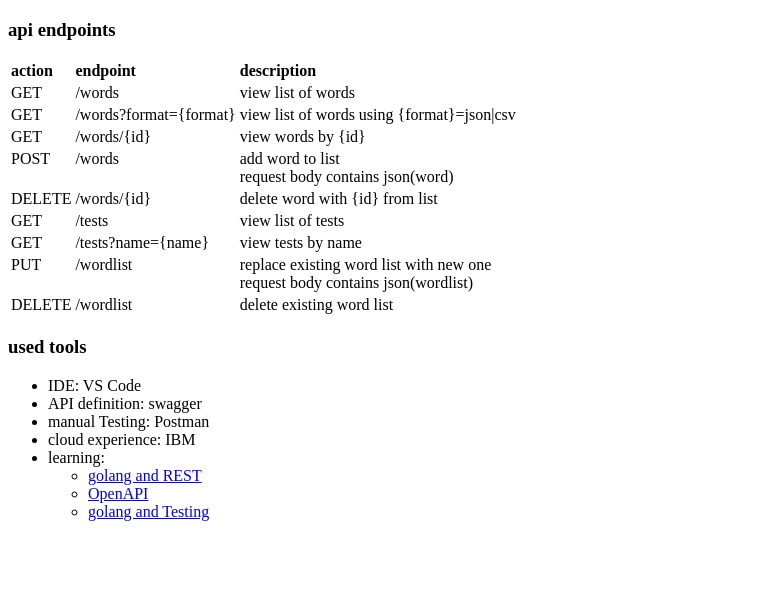
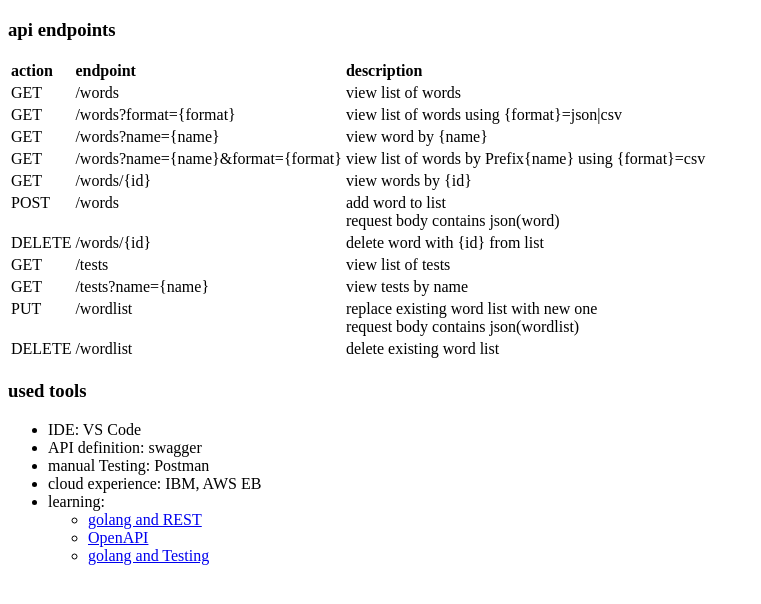
Before and after one commit to mazeForGit/WordlistTranslator, a plain HTML site: page public/index.html in a window 1280 px wide. Shown: the whole page, without its empty margins (0-761 px from the left). Drawn offline with Linux system fonts and the light colour scheme.

Commit message:
endpoint /words?name

```diff
--- a/public/index.html
+++ b/public/index.html
@@ -22,6 +22,16 @@
             <td>GET</td>
             <td>/words?format={format}</td>
             <td>view list of words using {format}=json|csv</td>
+        </tr>
+		<tr valign="top">
+            <td>GET</td>
+            <td>/words?name={name}</td>
+            <td>view word by {name}</td>
+        </tr>
+		<tr valign="top">
+            <td>GET</td>
+            <td>/words?name={name}&format={format}</td>
+            <td>view list of words by Prefix{name} using {format}=csv</td>
         </tr>
         <tr valign="top">
             <td>GET</td>
@@ -51,7 +61,8 @@
         <tr valign="top">
             <td>PUT</td>
             <td>/wordlist</td>
-            <td>replace existing word list with new one<br>request body contains json(wordlist)</td>
+            <td>replace existing word list with new one
+<br>request body contains json(wordlist)</td>
         </tr>
         <tr valign="top">
             <td>DELETE</td>
@@ -65,7 +76,7 @@
         <li>IDE: VS Code</li>
         <li>API definition: swagger</li>
         <li>manual Testing: Postman</li>
-        <li>cloud experience: IBM</li>
+        <li>cloud experience: IBM, AWS EB</li>
         <li>learning:
                 <ul>
                     <li>
```
